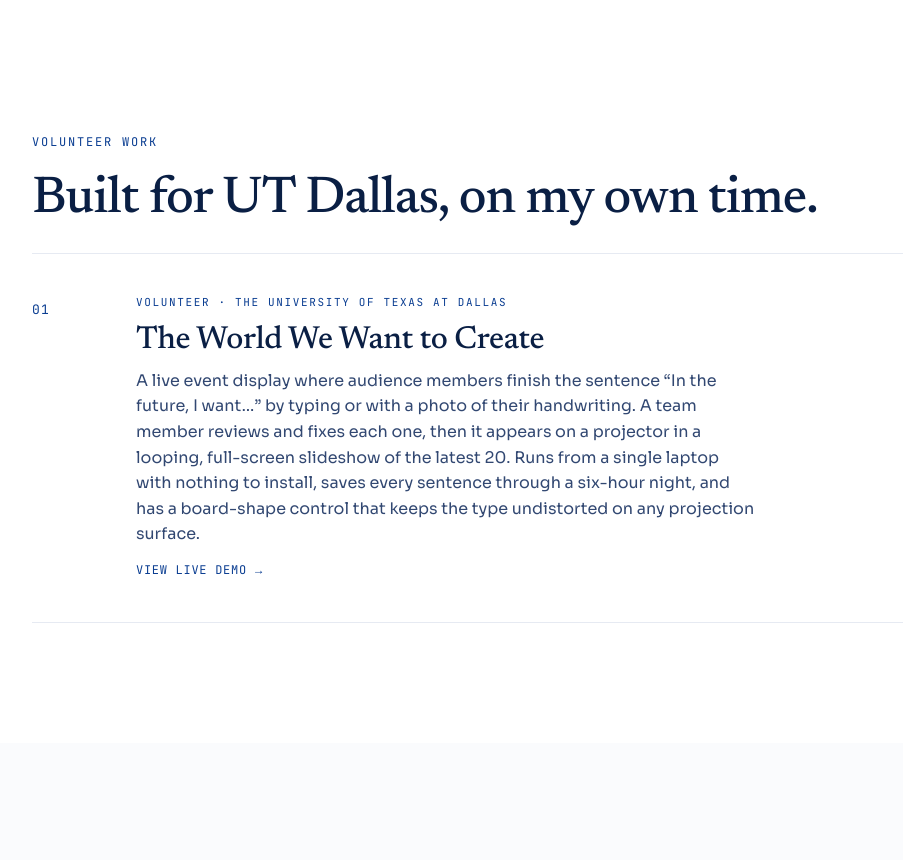
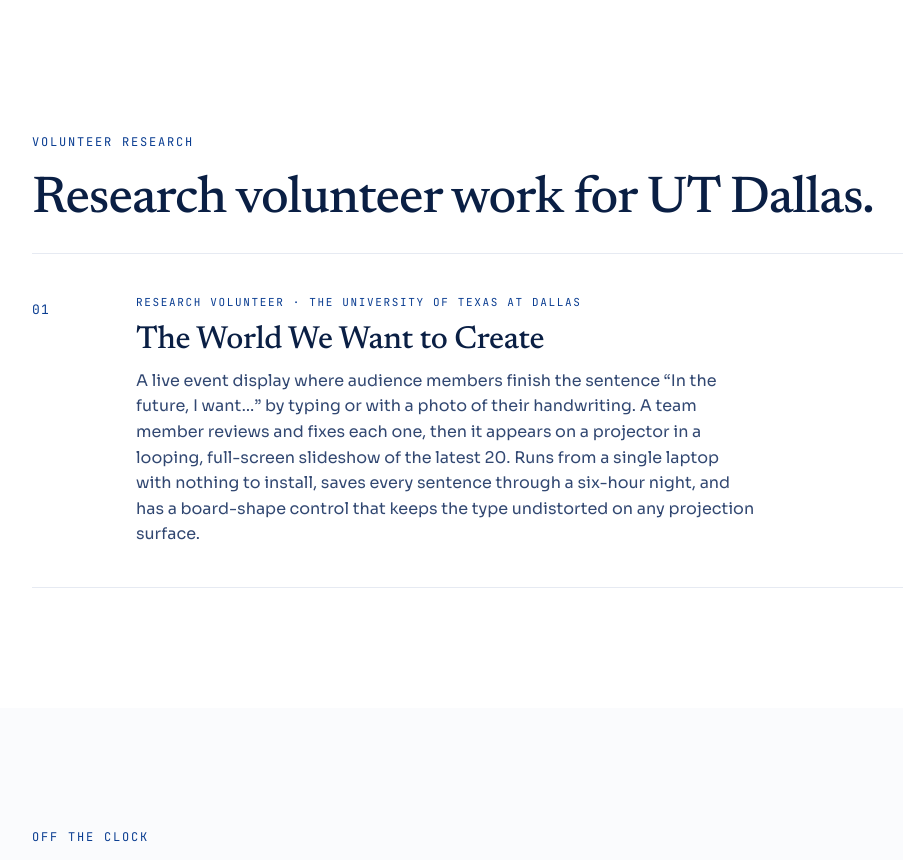
Before and after one commit to MuhammadFarid1990/farid-portfolio-, a plain HTML site: page index.html in a window 1280 px wide. Shown: the part 5640-6500 px from the top of the page, without its empty margins (80-983 px from the left). Drawn offline with Linux system fonts and the light colour scheme.

Commit message:
Volunteer section: research volunteer project, no demo link
Co-Authored-By: Claude Opus 5.5 <noreply@anthropic.com>
Claude-Session: https://claude.ai/code/session_01Pgsxkkp5jDpvfVun2JAuDR

```diff
--- a/index.html
+++ b/index.html
@@ -1238,19 +1238,18 @@
 <section id="volunteer">
   <div class="container">
     <div class="reveal">
-      <div class="section-eyebrow">Volunteer work</div>
-      <h2 class="section-heading">Built for UT Dallas, on my own time.</h2>
+      <div class="section-eyebrow">Volunteer research</div>
+      <h2 class="section-heading">Research volunteer work for UT Dallas.</h2>
     </div>
 
-    <a class="project project-link reveal" href="https://map-words.vercel.app" target="_blank" rel="noopener">
+    <div class="project reveal">
       <div class="project-num">01</div>
       <div class="project-body">
-        <div class="research-label" style="margin-bottom:10px;">Volunteer · The University of Texas at Dallas</div>
+        <div class="research-label" style="margin-bottom:10px;">Research volunteer · The University of Texas at Dallas</div>
         <h3 class="project-title">The World We Want to Create</h3>
         <p class="project-desc">A live event display where audience members finish the sentence “In the future, I want…” by typing or with a photo of their handwriting. A team member reviews and fixes each one, then it appears on a projector in a looping, full-screen slideshow of the latest 20. Runs from a single laptop with nothing to install, saves every sentence through a six-hour night, and has a board-shape control that keeps the type undistorted on any projection surface.</p>
-        <div class="project-cta">View live demo <span class="arr">→</span></div>
       </div>
-    </a>
+    </div>
   </div>
 </section>
 
```
